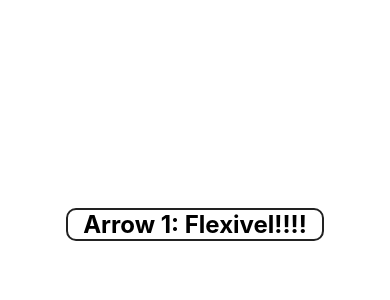
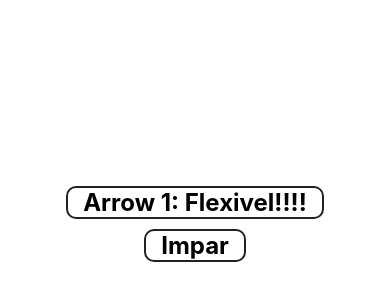
Before and after one commit to luizfelipew/react-native, a React Native app in the folder exercicios/: screen / in a window 390 px wide. Shown: the part 198-498 px from the top of the page. Built offline with nearby package versions, Linux system fonts and the light colour scheme.

Commit message:
Uma abordagem usando if com children

```diff
--- a/exercicios/src/App.js
+++ b/exercicios/src/App.js
@@ -1,6 +1,7 @@
 import React, { Component } from 'react'
 import { View, Text, StyleSheet } from 'react-native'
 import Simples from './componentes/Simples'
+import ParImpar from './componentes/Parimpar'
 
 
 export default class App extends Component {
@@ -8,6 +9,7 @@ export default class App extends Component {
     return (
       <View style={styles.container}>
         <Simples texto='Flexivel!!!!'/>
+        <ParImpar numero={33}/>
       </View>
     )
   }
--- /dev/null
+++ b/exercicios/src/componentes/If.js
@@ -0,0 +1,7 @@
+export default props => {
+    if(props.test){
+        return props.children
+    } else {
+        return false
+    }
+}
--- /dev/null
+++ b/exercicios/src/componentes/Parimpar.js
@@ -0,0 +1,31 @@
+import React from 'react'
+import { View, Text } from 'react-native'
+import Padrao from '../estilo/Padrao'
+import If from './If'
+
+function parOuImpar(num){
+    // if(num % 2 == 0){
+    //     return <Text style={Padrao.ex}>Par</Text>
+    // } else {
+    //     return <Text style={Padrao.ex}>Impar</Text>
+    // }
+    const v = num % 2 == 0 ? 'Par' : 'Impar'
+    return <Text style={Padrao.ex}>{v}</Text>
+}
+
+// {parOuImpar(props.numero)}
+//         {
+//             // props.numero % 2 == 0
+//             // ? <Text style={Padrao.ex}>Par</Text>
+//             // : <Text style={Padrao.ex}>Impar</Text>
+//         }
+
+export default props =>
+    <View>
+        <If test={props.numero % 2 == 0}>
+            <Text style={Padrao.ex}>Par</Text>
+        </If>
+        <If test={props.numero % 2 == 1}>
+            <Text style={Padrao.ex}>Impar</Text>
+        </If>
+    </View>
```
